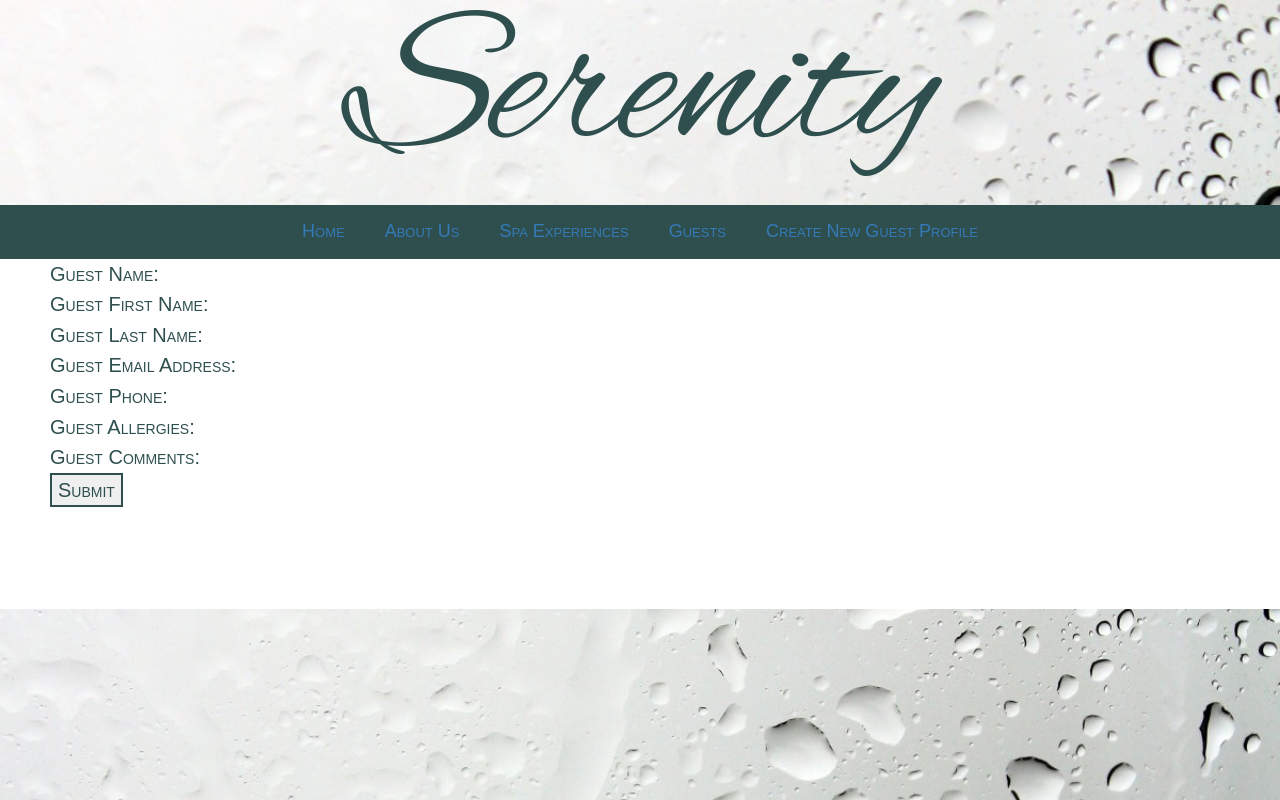
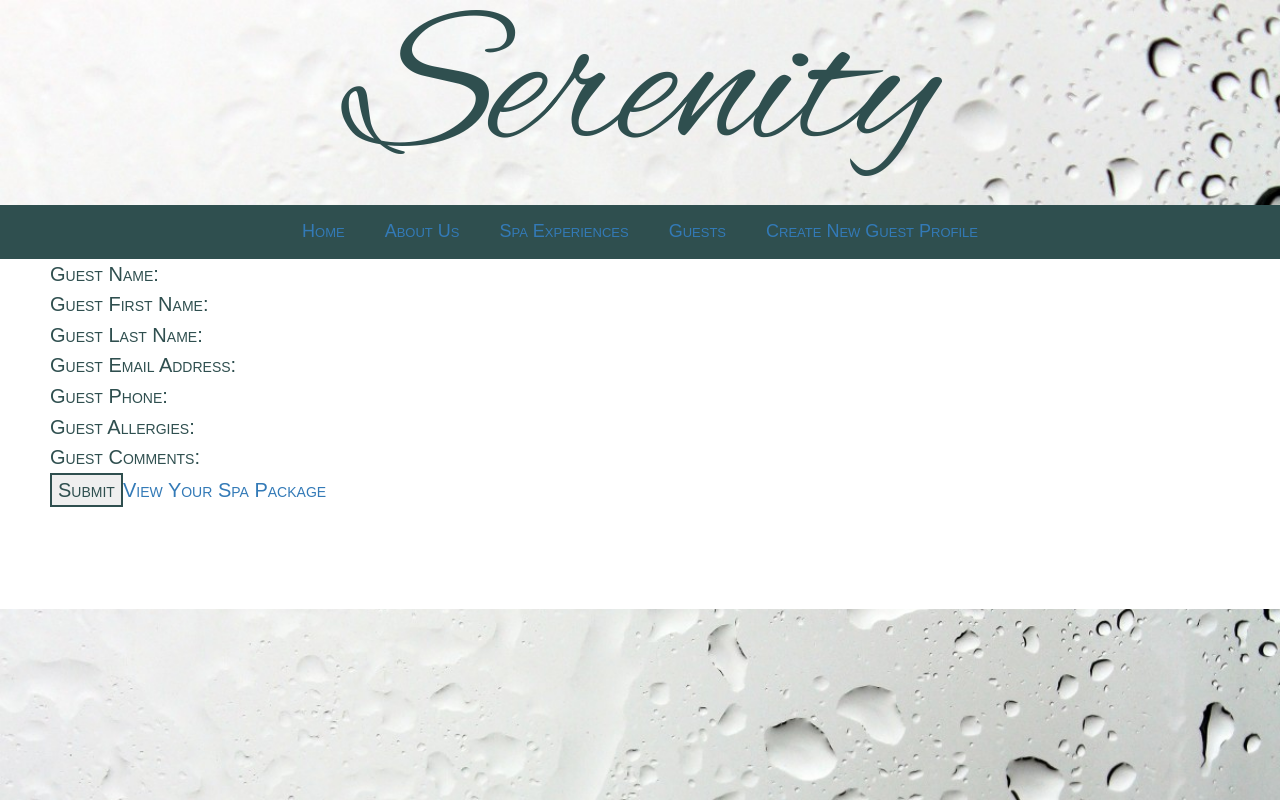
Before and after one commit to lillianku/serenity, a React (Create React App) app in the folder client/: page /guests/1 in a window 1280 px wide. Built offline with nearby package versions, Linux system fonts and the light colour scheme; no server answers; a web font is replaced by a local one.

Commit message:
adds link to view the guest spa package

```diff
--- a/client/src/components/Guest.js
+++ b/client/src/components/Guest.js
@@ -3,6 +3,7 @@
 //Should have a for where we can update the guest information
 import React from 'react';
 import axios from 'axios';
+import { Link } from "react-router-dom";
 
 class Guest extends React.Component {
   constructor(props) {
@@ -14,6 +15,7 @@ class Guest extends React.Component {
 
   render () {
     const { username, first_name, last_name, email, phone, allergies, comments } = this.state;
+    const { id } = this.props.match.params;
 
     return (
       <div className="Guest">
@@ -31,7 +33,10 @@ class Guest extends React.Component {
         <br />
         Guest Comments: <input value={comments} name="comments" onChange={this.handleChange}/>
         <br />
-          <button onClick={this.handleSubmit}>Submit</button>
+        <button onClick={this.handleSubmit}>Submit</button>
+
+        <Link to={`/guests/${id}/package`}>View Your Spa Package</Link>
+
       </div>
     );
   }
@@ -50,7 +55,6 @@ class Guest extends React.Component {
       alert('Your serene profile has been updated');
       this.props.history.push(`/guests/${id}`);
     }).catch(e => {
-      // console.warn(e);
       alert('Oops! Something went wrong!');
     });
   }
```
